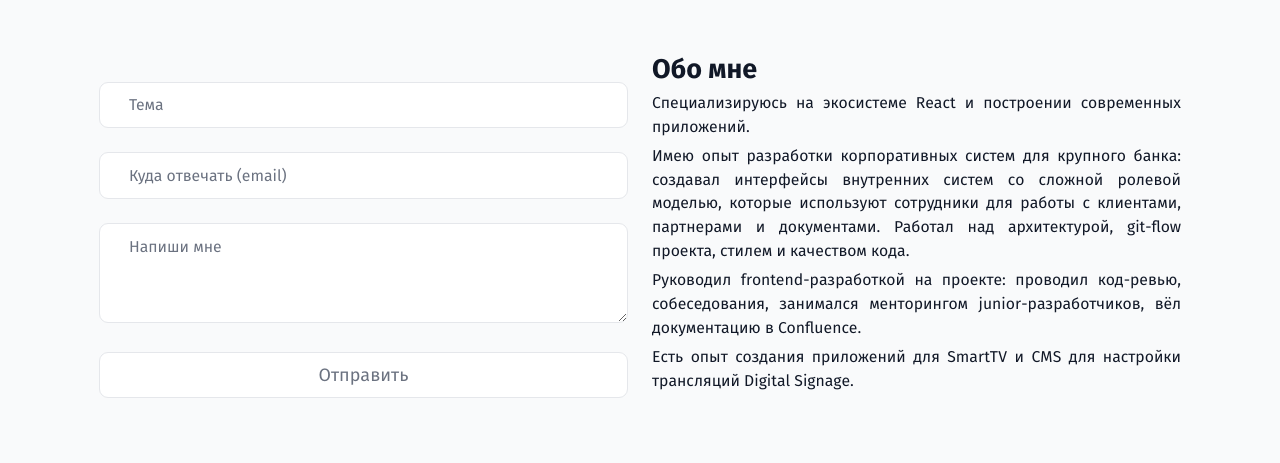
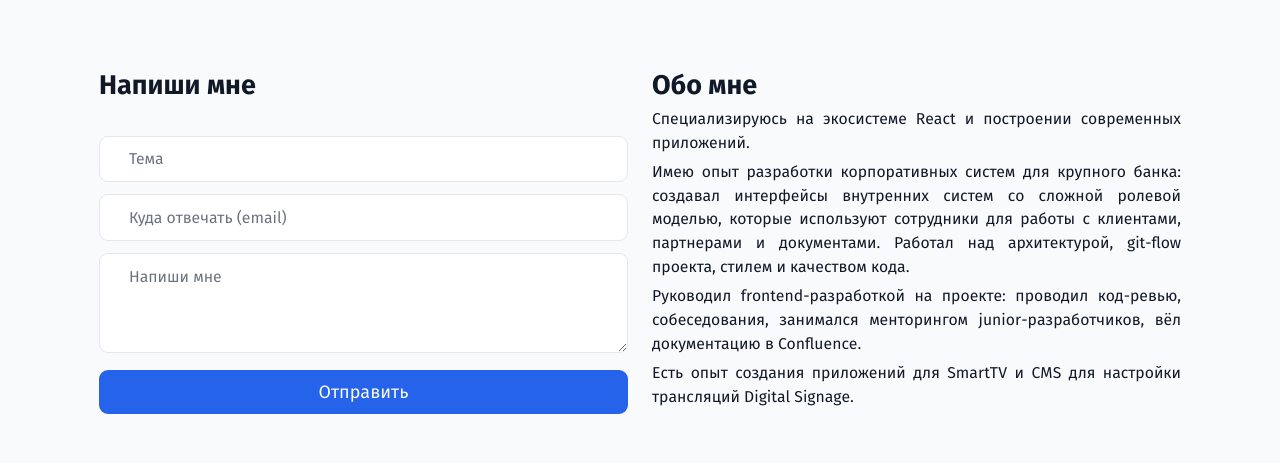
Before and after one commit to senya90/personal-frontend, a Next.js app: page /en in a window 1280 px wide. Shown: the part 337-800 px from the top of the page. Built offline with nearby package versions, Linux system fonts and the light colour scheme.

Commit message:
Secondary variant for inputs

```diff
--- a/src/app/[locale]/_ui/Greetings/ui/Greetings.tsx
+++ b/src/app/[locale]/_ui/Greetings/ui/Greetings.tsx
@@ -22,7 +22,19 @@ export const Greetings = () => {
         </div>
 
         <div className={styles.textContainer}>
-          <SendEmail className={cn(flex.self_end, flex.flex_1)} />
+          <div
+            className={cn(
+              flex.flex_1,
+              flex.flex,
+              flex.flex_column,
+              flex.justify_between
+            )}
+          >
+            <Typography variant="h5" bottomOffset="xs" align="justify">
+              Напиши мне
+            </Typography>
+            <SendEmail className={cn(flex.self_end)} />
+          </div>
           <div className={cn(styles.textContainerInner, flex.flex_1)}>
             <Typography variant="h5" bottomOffset="xs" align="justify">
               Обо мне
--- a/src/app/[locale]/styles.module.css
+++ b/src/app/[locale]/styles.module.css
@@ -1,6 +1,6 @@
 .section {
   width: 100%;
   max-width: var(--max-width);
-  padding: calc(var(--space-xl) * 2) var(--space-m);
+  padding: calc(var(--space-xl) * 1.5) var(--space-m);
   margin: 0 auto;
 }
--- a/src/features/send-email/ui/SendEmail.tsx
+++ b/src/features/send-email/ui/SendEmail.tsx
@@ -15,11 +15,9 @@ export const SendEmail = ({ className }: IProps) => {
     <form className={cn(styles.form, className)} action="">
       <Input label="Тема" name="theme" />
       <Input label="Куда отвечать (email)" name="email" />
-      <Textarea name="description" label="Напиши мне" />
+      <Textarea label="Напиши мне" name="description" />
 
-      <Button variant="secondary" className={container.full}>
-        Отправить
-      </Button>
+      <Button className={container.full}>Отправить</Button>
     </form>
   )
 }
--- a/src/shared/ui/Form/ui/Input/ui/Input.tsx
+++ b/src/shared/ui/Form/ui/Input/ui/Input.tsx
@@ -8,10 +8,11 @@ import styles from './styles.module.css'
 interface InputProps extends InputHTMLAttributes<HTMLInputElement> {
   label?: string
   className?: string
+  variant?: 'primary' | 'secondary'
 }
 
 const Input = forwardRef<HTMLInputElement, InputProps>(
-  ({ label, className, ...props }, ref) => {
+  ({ label, className, variant = 'primary', ...props }, ref) => {
     const generatedId = useId()
     const id = generatedId + props.name
 
@@ -21,7 +22,7 @@ const Input = forwardRef<HTMLInputElement, InputProps>(
           ref={ref}
           id={id}
           type="text"
-          className={styles.input}
+          className={cn(styles.input, styles[variant])}
           placeholder=" "
           {...props}
         />
--- a/src/shared/ui/Form/ui/Input/ui/styles.module.css
+++ b/src/shared/ui/Form/ui/Input/ui/styles.module.css
@@ -1,6 +1,6 @@
 .field {
   position: relative;
-  margin-bottom: var(--space-m);
+  margin-bottom: var(--space-s);
 }
 
 .input {
@@ -9,8 +9,6 @@
   font-size: 1rem;
   color: var(--text);
   background-color: var(--bg-card);
-  border: 1px solid var(--border);
-  border-radius: var(--radius-m);
   transition:
     border-color 0.3s,
     box-shadow 0.3s;
@@ -19,5 +17,19 @@
 .input:focus {
   outline: none;
   border-color: var(--accent);
+}
+
+.input:focus.primary {
   box-shadow: var(--box-shadow);
 }
+
+.primary {
+  border: 1px solid var(--border);
+  border-radius: var(--radius-m);
+}
+
+.secondary {
+  background-color: transparent;
+  border: none;
+  border-bottom: 1px solid var(--border);
+}
--- a/src/shared/ui/Form/ui/Textarea/ui/Textarea.tsx
+++ b/src/shared/ui/Form/ui/Textarea/ui/Textarea.tsx
@@ -8,10 +8,11 @@ import styles from './styles.module.css'
 interface TextareaProps extends TextareaHTMLAttributes<HTMLTextAreaElement> {
   label?: string
   className?: string
+  variant?: 'primary' | 'secondary'
 }
 
 const Textarea = forwardRef<HTMLTextAreaElement, TextareaProps>(
-  ({ label, className, ...props }, ref) => {
+  ({ label, className, variant = 'primary', ...props }, ref) => {
     const generatedId = useId()
     const id = generatedId + props.name
 
@@ -20,7 +21,7 @@ const Textarea = forwardRef<HTMLTextAreaElement, TextareaProps>(
         <textarea
           ref={ref}
           id={id}
-          className={styles.textarea}
+          className={cn(styles.textarea, styles[variant])}
           placeholder=" "
           {...props}
         />
--- a/src/shared/ui/Form/ui/Textarea/ui/styles.module.css
+++ b/src/shared/ui/Form/ui/Textarea/ui/styles.module.css
@@ -1,6 +1,6 @@
 .field {
   position: relative;
-  margin-bottom: var(--space-m);
+  margin-bottom: var(--space-s);
 }
 
 .textarea {
@@ -23,3 +23,11 @@
   border-color: var(--accent);
   box-shadow: var(--box-shadow);
 }
+
+.primary {
+  border: 1px solid var(--border);
+}
+
+.secondary {
+  background-color: transparent;
+}
```
